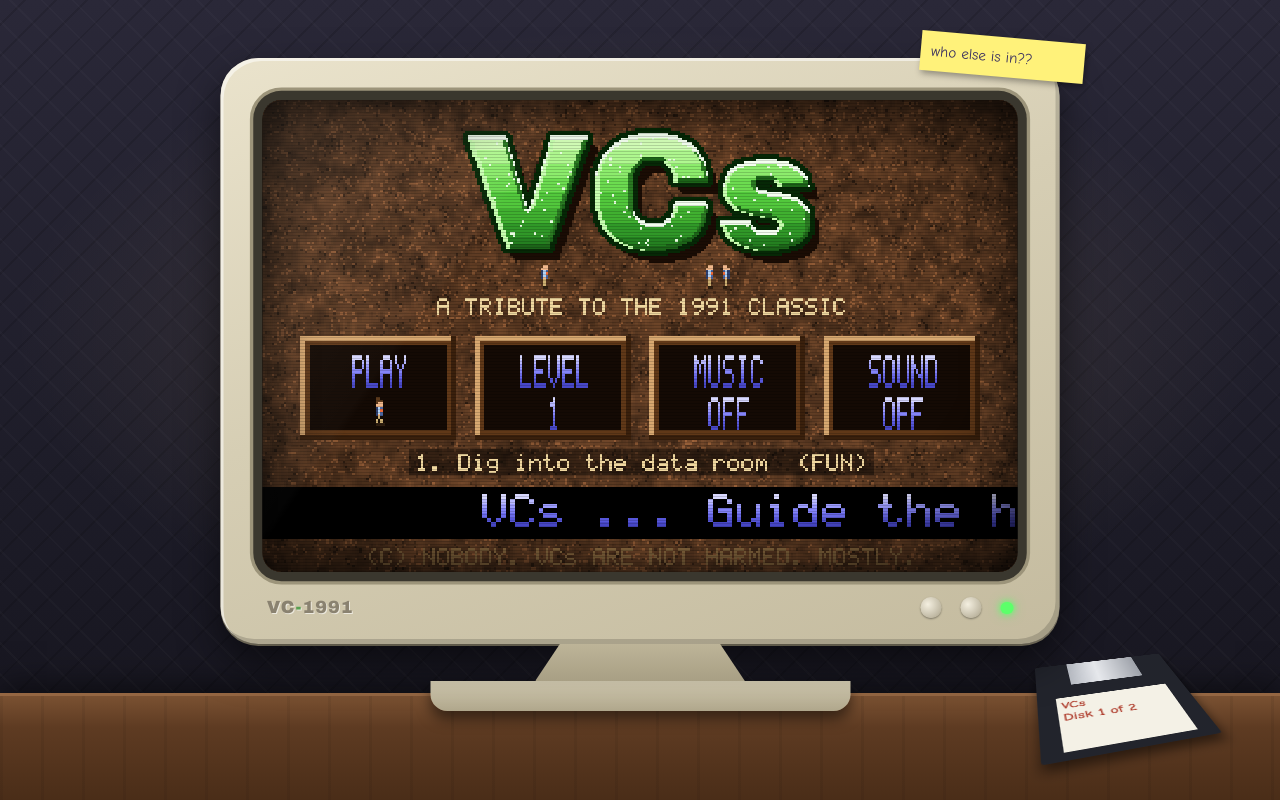
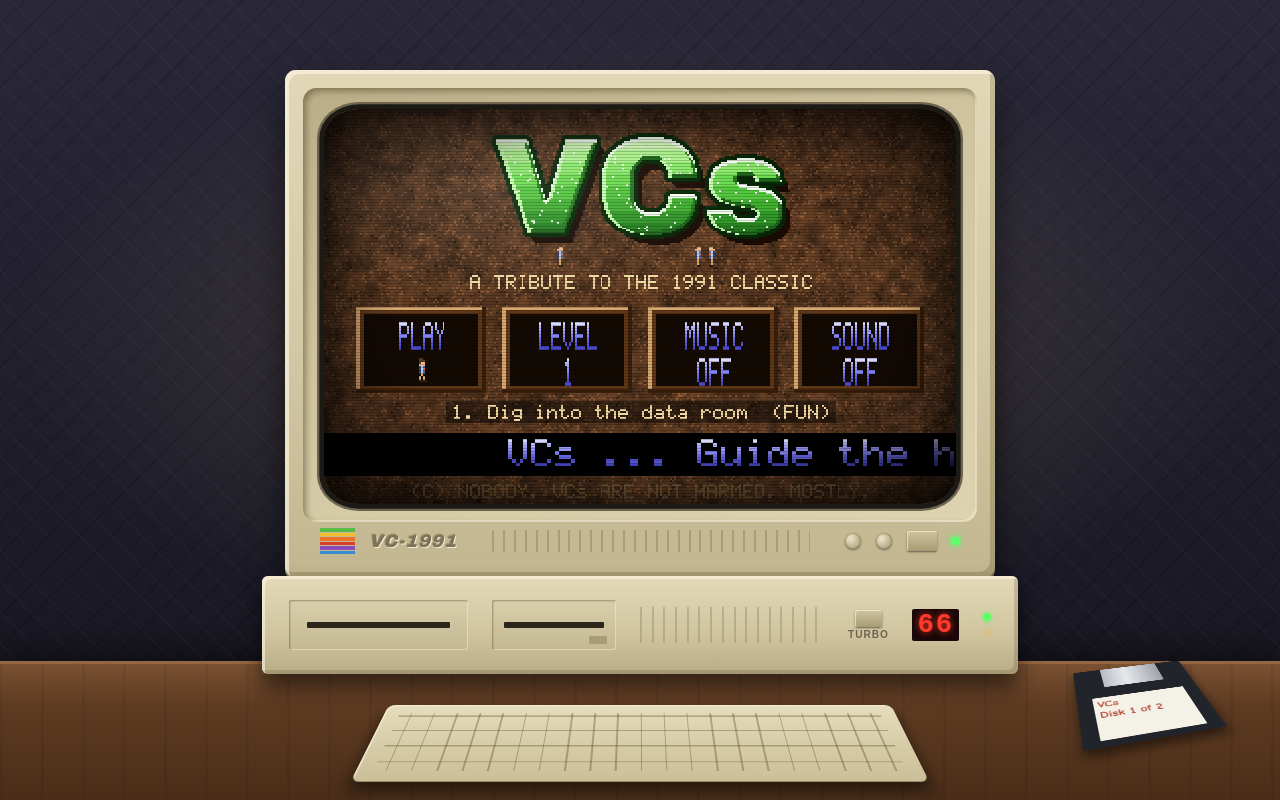
Before and after one commit to brettgoldstein3/lemmingsvc, a plain HTML site: page play/index.html in a window 1280 px wide. Drawn offline with Linux system fonts and the light colour scheme.

Commit message:
Make the computer early-90s: boxy CRT on a desktop case
Remove sticky note. Recessed bezel, curved tube, grille, rainbow badge,
rocker power switch; desktop case with drive bays, TURBO button, 66 MHz
readout and HDD light; beige keyboard on the desk.

Co-Authored-By: Claude Opus 5.5 <noreply@anthropic.com>

```diff
--- a/play/index.html
+++ b/play/index.html
@@ -21,7 +21,8 @@
 
   /* ---------- bare mode (landing page embed): just the canvas on black ---------- */
   html.bare body { background: #000; }
-  html.bare #room > *:not(#monitor), html.bare #stand, html.bare #bezel-extras, html.bare #sticky { display: none; }
+  html.bare #room > *:not(#monitor), html.bare #case, html.bare #bezel-extras { display: none; }
+  html.bare #bezel::before { display: none; }
   html.bare #monitor, html.bare #bezel, html.bare #screen { all: unset; }
   html.bare #glass { display: none; }
   html.bare canvas { position: absolute; left: 50%; top: 50%; transform: translate(-50%, -50%); }
@@ -38,37 +39,67 @@
     background: repeating-linear-gradient(90deg, rgba(0,0,0,0.06) 0 3px, transparent 3px 41px), linear-gradient(#7a5132, #5e3b22 30%, #4a2d18);
     box-shadow: 0 -3px 0 #946642, 0 -10px 30px rgba(0,0,0,0.5); }
 
-  /* ---------- beige CRT monitor ---------- */
-  #monitor { position: absolute; z-index: 2; left: 50%; bottom: calc(var(--desk-px, 80px) - var(--p) * 0.35); transform: translateX(-50%); display: flex; flex-direction: column; align-items: center; }
-  #bezel { position: relative; padding: var(--p) var(--p) calc(var(--p) * 1.7); border-radius: calc(var(--p) * 0.9);
-    background: linear-gradient(160deg, #eae3cc, #d6ceb4 45%, #c4bb9f);
-    box-shadow: inset 3px 3px 0 rgba(255,255,255,0.55), inset -4px -5px 0 rgba(0,0,0,0.16), 0 18px 40px rgba(0,0,0,0.55), 0 2px 0 #a89f84; }
-  #screen { position: relative; border-radius: calc(var(--p) * 0.45); overflow: hidden; background: #000;
-    box-shadow: 0 0 0 calc(var(--p) * 0.22) #3a372e, 0 0 0 calc(var(--p) * 0.3) #9c947a, inset 0 0 0 1px #000; }
+  /* ---------- early-90s beige CRT monitor ---------- */
+  #monitor { position: absolute; z-index: 2; left: 50%; bottom: calc(var(--desk-px, 80px) - var(--p) * 0.25); transform: translateX(-50%); display: flex; flex-direction: column; align-items: center; }
+  #bezel { position: relative; padding: var(--p) var(--p) calc(var(--p) * 1.9); border-radius: calc(var(--p) * 0.28);
+    background: linear-gradient(180deg, #e2d8b8, #d3c8a4 55%, #c2b690);
+    box-shadow: inset 4px 4px 0 rgba(255,250,230,0.6), inset -5px -6px 0 rgba(80,64,30,0.22), 0 20px 36px rgba(0,0,0,0.55), 0 3px 0 #9e936f; }
+  /* recessed frame around the tube */
+  #bezel::before { content: ''; position: absolute; left: calc(var(--p) * 0.45); right: calc(var(--p) * 0.45); top: calc(var(--p) * 0.45); bottom: calc(var(--p) * 1.45);
+    border-radius: calc(var(--p) * 0.35); background: linear-gradient(160deg, #b9ad88, #cfc49f 40%, #ddd3b0);
+    box-shadow: inset 3px 3px 6px rgba(60,48,20,0.45), inset -2px -2px 0 rgba(255,250,230,0.5); }
+  #screen { position: relative; border-radius: calc(var(--p) * 0.9) / calc(var(--p) * 0.75); overflow: hidden; background: #000;
+    box-shadow: 0 0 0 calc(var(--p) * 0.12) #1c1a14, 0 0 0 calc(var(--p) * 0.18) #6e6450; }
   #glass { position: absolute; inset: 0; pointer-events: none; border-radius: inherit;
     background:
-      linear-gradient(125deg, rgba(255,255,255,0.08) 0%, rgba(255,255,255,0.02) 28%, transparent 29%),
-      repeating-linear-gradient(to bottom, rgba(0,0,0,0.16) 0 1px, transparent 1px 3px),
-      radial-gradient(ellipse at center, transparent 62%, rgba(0,0,0,0.5) 100%);
-    box-shadow: inset 0 0 calc(var(--p) * 1.2) rgba(0,0,0,0.75); }
-  #bezel-extras { position: absolute; left: 0; right: 0; bottom: 0; height: calc(var(--p) * 1.7); display: flex; align-items: center; justify-content: space-between; padding: 0 calc(var(--p) * 1.1); pointer-events: none; }
-  #badge { font: bold calc(var(--p) * 0.42) 'Arial Black', Arial, sans-serif; letter-spacing: 1px; color: #8a8270; text-shadow: 1px 1px 0 rgba(255,255,255,0.6); }
-  #badge span { color: #58a050; }
-  #knobs { display: flex; align-items: center; gap: calc(var(--p) * 0.45); }
-  #knobs i { display: block; width: calc(var(--p) * 0.5); height: calc(var(--p) * 0.5); border-radius: 50%; background: radial-gradient(circle at 35% 35%, #f4efe0, #aaa28a); box-shadow: 0 1px 2px rgba(0,0,0,0.4); }
-  #led { width: calc(var(--p) * 0.3); height: calc(var(--p) * 0.3); border-radius: 50%; background: #5cff6a; box-shadow: 0 0 6px #5cff6a, 0 0 12px rgba(92,255,106,0.6); }
-  #sticky { position: absolute; right: calc(var(--p) * -0.6); top: calc(var(--p) * -0.5); width: calc(var(--p) * 3.4); padding: calc(var(--p) * 0.25); transform: rotate(5deg);
-    background: #fff27a; box-shadow: 2px 3px 6px rgba(0,0,0,0.35); font: calc(var(--p) * 0.36)/1.25 'Comic Sans MS', 'Marker Felt', cursive; color: #3a3060; pointer-events: none; z-index: 3; }
-  #stand { display: flex; flex-direction: column; align-items: center; }
-  #stand .neck { width: calc(var(--p) * 5); height: calc(var(--p) * 0.9); background: linear-gradient(#bdb498, #a89f84); clip-path: polygon(12% 0, 88% 0, 100% 100%, 0 100%); }
-  #stand .foot { width: calc(var(--p) * 10); height: calc(var(--p) * 0.7); border-radius: 0 0 calc(var(--p) * 0.4) calc(var(--p) * 0.4); background: linear-gradient(#d6ceb4, #b0a78c); box-shadow: 0 8px 14px rgba(0,0,0,0.5); }
+      radial-gradient(ellipse 60% 45% at 30% 20%, rgba(255,255,255,0.10), transparent 70%),
+      repeating-linear-gradient(to bottom, rgba(0,0,0,0.2) 0 1px, transparent 1px 3px),
+      radial-gradient(ellipse at center, transparent 55%, rgba(0,0,0,0.65) 100%);
+    box-shadow: inset 0 0 calc(var(--p) * 1.4) rgba(0,0,0,0.85); }
+  #bezel-extras { position: absolute; left: 0; right: 0; bottom: 0; height: calc(var(--p) * 1.9); display: flex; align-items: center; justify-content: space-between; padding: 0 calc(var(--p) * 0.9); pointer-events: none; }
+  #brand { display: flex; align-items: center; gap: calc(var(--p) * 0.35); }
+  #stripes { display: flex; flex-direction: column; gap: 1px; }
+  #stripes i { display: block; width: calc(var(--p) * 0.9); height: calc(var(--p) * 0.09); }
+  #badge { font: italic bold calc(var(--p) * 0.46) 'Arial Black', 'Helvetica Neue', Arial, sans-serif; letter-spacing: 1px; color: #7e7458; text-shadow: 1px 1px 0 rgba(255,250,230,0.8), -1px -1px 0 rgba(80,64,30,0.25); }
+  #grille { flex: 1; height: calc(var(--p) * 0.55); margin: 0 calc(var(--p) * 0.9); background: repeating-linear-gradient(90deg, #8f8466 0 2px, transparent 2px calc(var(--p) * 0.28)); opacity: 0.55; border-radius: 2px; }
+  #knobs { display: flex; align-items: center; gap: calc(var(--p) * 0.38); }
+  #knobs i { display: block; width: calc(var(--p) * 0.42); height: calc(var(--p) * 0.42); border-radius: 50%; background: radial-gradient(circle at 35% 35%, #efe6c8, #9c9170); box-shadow: 0 1px 2px rgba(0,0,0,0.45), inset 0 0 0 1px rgba(80,64,30,0.3); }
+  #power { width: calc(var(--p) * 0.75); height: calc(var(--p) * 0.5); border-radius: 2px; background: linear-gradient(#cfc49f, #a89c77); box-shadow: inset 1px 1px 0 rgba(255,250,230,0.6), 0 1px 2px rgba(0,0,0,0.5); }
+  #led { width: calc(var(--p) * 0.22); height: calc(var(--p) * 0.22); border-radius: 50%; background: #5cff6a; box-shadow: 0 0 5px #5cff6a, 0 0 10px rgba(92,255,106,0.6); }
 
-  /* floppy disk lying on the desk */
-  #floppy { position: absolute; z-index: 1; right: 7%; bottom: calc(var(--desk-px, 80px) * 0.28); width: calc(var(--p) * 3.6); height: calc(var(--p) * 3.6); background: #22242c; border-radius: 3px 3px 3px 3px;
+  /* ---------- desktop PC case the monitor sits on ---------- */
+  #case { position: relative; width: calc(100% + var(--p) * 1.2); height: calc(var(--p) * 2.5); margin-top: calc(var(--p) * -0.05); border-radius: calc(var(--p) * 0.15);
+    background: linear-gradient(180deg, #e4dab9, #cfc49f 60%, #b8ac86);
+    box-shadow: inset 3px 3px 0 rgba(255,250,230,0.55), inset -4px -4px 0 rgba(80,64,30,0.2), 0 14px 22px rgba(0,0,0,0.55);
+    display: flex; align-items: center; gap: calc(var(--p) * 0.6); padding: 0 calc(var(--p) * 0.7); box-sizing: border-box; }
+  #case .bay { width: calc(var(--p) * 4.6); height: calc(var(--p) * 1.3); border-radius: 2px; background: linear-gradient(#d9cfad, #c3b891); box-shadow: inset 1px 1px 2px rgba(60,48,20,0.4), inset -1px -1px 0 rgba(255,250,230,0.5); position: relative; }
+  #case .bay::after { content: ''; position: absolute; left: 10%; right: 10%; top: 44%; height: calc(var(--p) * 0.16); background: #2a261c; border-radius: 1px; }
+  #case .bay.small { width: calc(var(--p) * 3.2); }
+  #case .bay.small::before { content: ''; position: absolute; right: 8%; bottom: 12%; width: calc(var(--p) * 0.45); height: calc(var(--p) * 0.22); background: #a89c77; border-radius: 1px; }
+  #case .spacer { flex: 1; height: calc(var(--p) * 0.9); background: repeating-linear-gradient(90deg, #9c9170 0 2px, transparent 2px calc(var(--p) * 0.3)); opacity: 0.5; }
+  #case .turbo { display: flex; flex-direction: column; align-items: center; gap: 2px; font: bold calc(var(--p) * 0.26) Arial, sans-serif; color: #6e6450; letter-spacing: 1px; }
+  #case .turbo b { display: block; width: calc(var(--p) * 0.7); height: calc(var(--p) * 0.45); background: linear-gradient(#cfc49f, #a89c77); border-radius: 2px; box-shadow: inset 1px 1px 0 rgba(255,250,230,0.6), 0 1px 2px rgba(0,0,0,0.5); }
+  #case .mhz { font: bold calc(var(--p) * 0.7)/1 'Courier New', monospace; color: #ff3a2a; background: #1a0808; padding: 2px 5px; border-radius: 2px; text-shadow: 0 0 6px rgba(255,58,42,0.8); letter-spacing: 2px; }
+  #case .leds { display: flex; flex-direction: column; gap: calc(var(--p) * 0.18); }
+  #case .leds i { display: block; width: calc(var(--p) * 0.22); height: calc(var(--p) * 0.22); border-radius: 50%; }
+  #case .leds i.pwr { background: #5cff6a; box-shadow: 0 0 5px #5cff6a; }
+  #case .leds i.hdd { background: #ffb020; box-shadow: 0 0 5px #ffb020; animation: hdd 1.7s steps(1) infinite; }
+  @keyframes hdd { 0%, 12%, 30%, 44%, 71% { opacity: 1; } 6%, 20%, 38%, 58%, 90% { opacity: 0.15; } }
+
+  /* ---------- keyboard and floppy on the desk ---------- */
+  #keyboard { position: absolute; z-index: 3; left: 50%; bottom: calc(var(--desk-px, 80px) * 0.08); width: calc(var(--p) * 13); height: calc(var(--p) * 1.9);
+    transform: translateX(-50%) perspective(420px) rotateX(38deg); border-radius: calc(var(--p) * 0.2);
+    background:
+      repeating-linear-gradient(90deg, transparent 0 calc(var(--p) * 0.08), rgba(80,64,30,0.35) calc(var(--p) * 0.08) calc(var(--p) * 0.12), transparent calc(var(--p) * 0.12) calc(var(--p) * 0.62)),
+      repeating-linear-gradient(0deg, transparent 0 calc(var(--p) * 0.06), rgba(80,64,30,0.35) calc(var(--p) * 0.06) calc(var(--p) * 0.1), transparent calc(var(--p) * 0.1) calc(var(--p) * 0.5)),
+      linear-gradient(#e6ddbd, #cbbf98);
+    background-clip: content-box, content-box, border-box; padding: calc(var(--p) * 0.3) calc(var(--p) * 0.4);
+    box-shadow: 0 10px 16px rgba(0,0,0,0.5), inset 2px 2px 0 rgba(255,250,230,0.5); }
+  #floppy { position: absolute; z-index: 1; right: 6%; bottom: calc(var(--desk-px, 80px) * 0.3); width: calc(var(--p) * 3.2); height: calc(var(--p) * 3.2); background: #22242c; border-radius: 3px;
     transform: perspective(300px) rotateX(55deg) rotateZ(-14deg); box-shadow: 0 8px 12px rgba(0,0,0,0.5); }
   #floppy::before { content: ''; position: absolute; left: 24%; right: 24%; top: 0; height: 30%; background: linear-gradient(90deg, #b8bcc4, #e6e8ec 40%, #9ea2aa); }
-  #floppy::after { content: 'VCs \A Disk 1 of 2'; white-space: pre; position: absolute; left: 12%; right: 12%; bottom: 6%; height: 50%; background: #f4f1e6; color: #b04030; font: bold calc(var(--p) * 0.36)/1.2 'Comic Sans MS', cursive; padding: 4px; box-sizing: border-box; }
-  @media (max-width: 700px) { #floppy { display: none; } }
+  #floppy::after { content: 'VCs \A Disk 1 of 2'; white-space: pre; position: absolute; left: 12%; right: 12%; bottom: 6%; height: 50%; background: #f4f1e6; color: #b04030; font: bold calc(var(--p) * 0.34)/1.2 'Comic Sans MS', cursive; padding: 4px; box-sizing: border-box; }
+  @media (max-width: 700px) { #floppy, #keyboard { display: none; } }
 </style>
 </head>
 <body>
@@ -76,11 +107,21 @@
   <div id="monitor">
     <div id="bezel">
       <div id="screen"><canvas id="c" width="320" height="200"></canvas><div id="glass"></div></div>
-      <div id="bezel-extras"><div id="badge">VC<span>-</span>1991</div><div id="knobs"><i></i><i></i><div id="led"></div></div></div>
-      <div id="sticky">who else is in??</div>
+      <div id="bezel-extras">
+        <div id="brand"><div id="stripes"><i style="background:#58b848"></i><i style="background:#f0c030"></i><i style="background:#e8742a"></i><i style="background:#d8402a"></i><i style="background:#8a4ab8"></i><i style="background:#3a8ad0"></i></div><div id="badge">VC-1991</div></div>
+        <div id="grille"></div>
+        <div id="knobs"><i></i><i></i><div id="power"></div><div id="led"></div></div>
+      </div>
     </div>
-    <div id="stand"><div class="neck"></div><div class="foot"></div></div>
+    <div id="case">
+      <div class="bay"></div><div class="bay small"></div>
+      <div class="spacer"></div>
+      <div class="turbo"><b></b>TURBO</div>
+      <div class="mhz">66</div>
+      <div class="leds"><i class="pwr"></i><i class="hdd"></i></div>
+    </div>
   </div>
+  <div id="keyboard"></div>
   <div id="floppy"></div>
   <div id="desk"></div>
 </div>
@@ -97,13 +138,13 @@ function fit() {
     C.style.width = W * s + 'px'; C.style.height = H * s + 'px'; return;
   }
   // canvas sits inside a monitor that stands on a desk: bezel, chin, stand, desk below
-  const desk = Math.max(36, Math.round(innerHeight * 0.13));
-  const s = Math.min(innerWidth * 0.94 / (W * 1.12), (innerHeight - desk - innerHeight * 0.05) / (H * 1.39));
+  const desk = Math.max(36, Math.round(innerHeight * 0.17));
+  const s = Math.min(innerWidth * 0.94 / (W * 1.22), (innerHeight - desk - innerHeight * 0.04) / (H * 1.6));
   const k = Math.max(0.5, s);
-  const cw = Math.round(W * k), ch = Math.round(H * k), p = Math.max(10, Math.round(cw * 0.055));
+  const cw = Math.round(W * k), ch = Math.round(H * k), p = Math.max(10, Math.round(cw * 0.062));
   C.style.width = cw + 'px'; C.style.height = ch + 'px';
   // on tall (portrait) screens, raise the desk so the monitor sits mid-screen
-  const mh = ch + p * 2.7 + p * 1.6, deskH = Math.max(desk, Math.round((innerHeight - mh) * 0.45));
+  const mh = ch + p * 2.9 + p * 2.5, deskH = Math.max(desk, Math.round((innerHeight - mh) * 0.45));
   const r = document.documentElement.style;
   r.setProperty('--p', p + 'px'); r.setProperty('--desk', deskH + 'px'); r.setProperty('--desk-px', deskH + 'px');
 }
```
